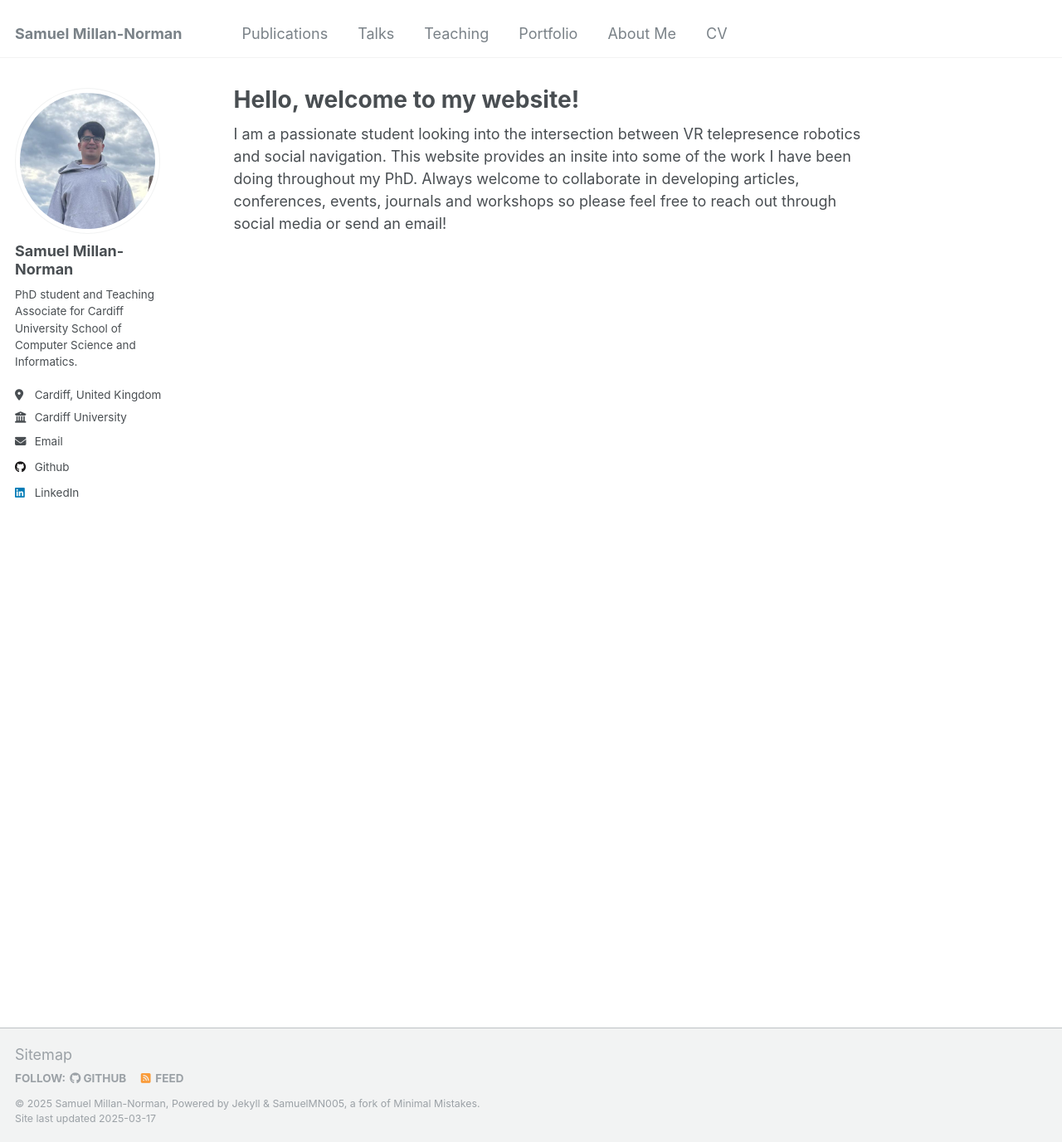
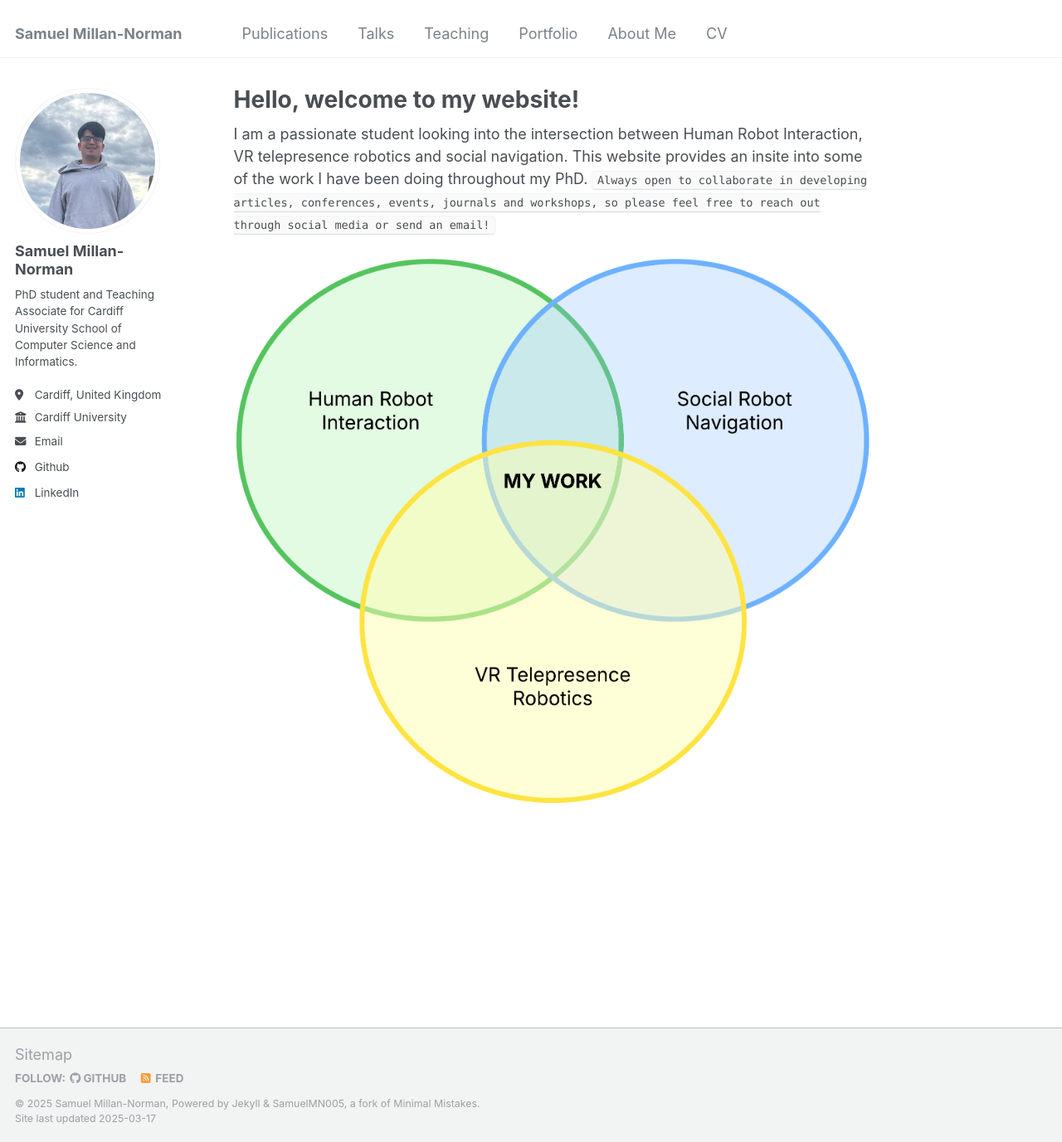
Before and after one commit to SamuelMN005/SamuelMN005.github.io, a Jekyll site: the page built from _pages/main.md, in a window 1280 px wide and 1377 px high. Shown: the whole window at 83% size. Built offline with Jekyll 4.4.1, drawn with Linux system fonts in a browser that asks for light colours.

Commit message:
[Add]: multimedia

```diff
--- a/_pages/main.md
+++ b/_pages/main.md
@@ -7,4 +7,6 @@ redirect_from:
   - /main.html
 ---
 
-I am a passionate student looking into the intersection between VR telepresence robotics and social navigation. This website provides an insite into some of the work I have been doing throughout my PhD. Always welcome to collaborate in developing articles, conferences, events, journals and workshops so please feel free to reach out through social media or send an email!
+I am a passionate student looking into the intersection between Human Robot Interaction, VR telepresence robotics and social navigation. This website provides an insite into some of the work I have been doing throughout my PhD. `Always open to collaborate in developing articles, conferences, events, journals and workshops, so please feel free to reach out through social media or send an email!`
+
+<img src='/images/main.png'>
```
Also changed, not shown: _pages/about.md (+1 -1 lines), _portfolio/portfolio-2.md (+4 -1 lines), images/main.png (added), images/pickandplace_main.png (added), 6 other files.
